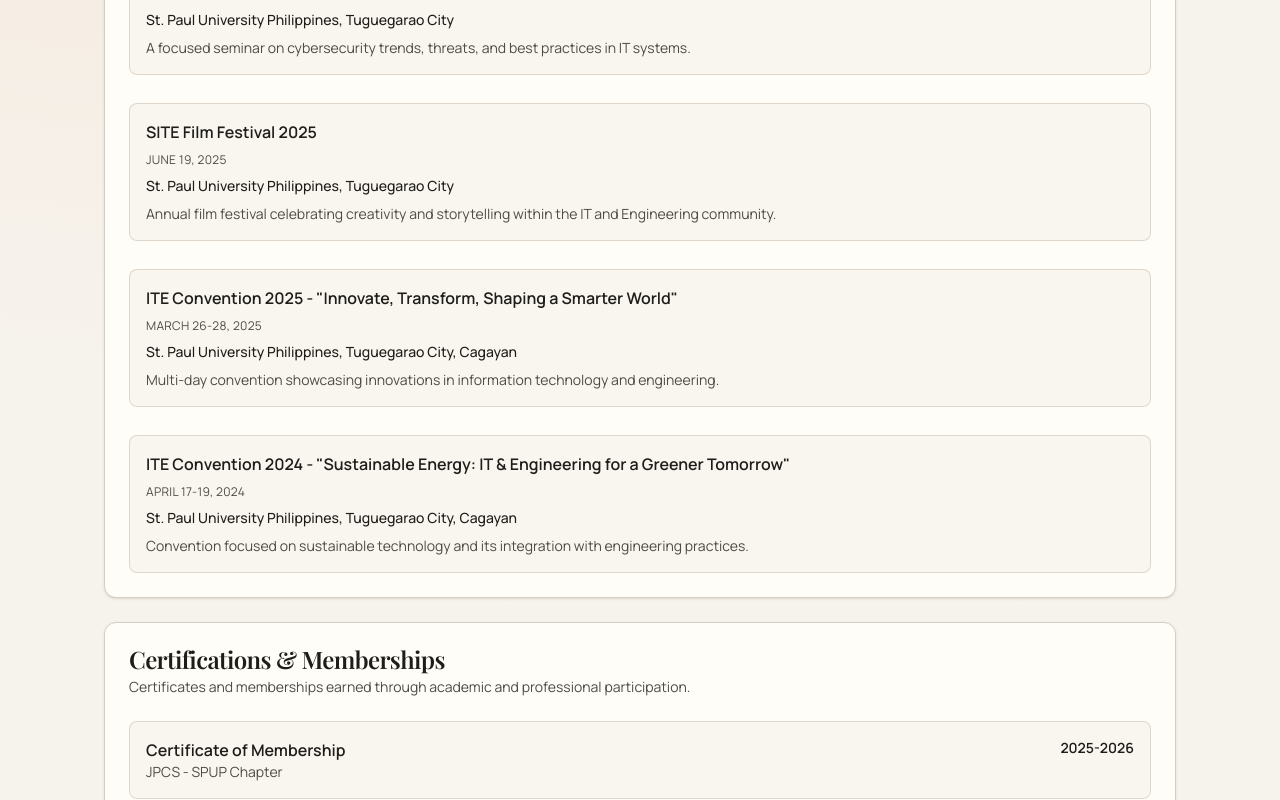
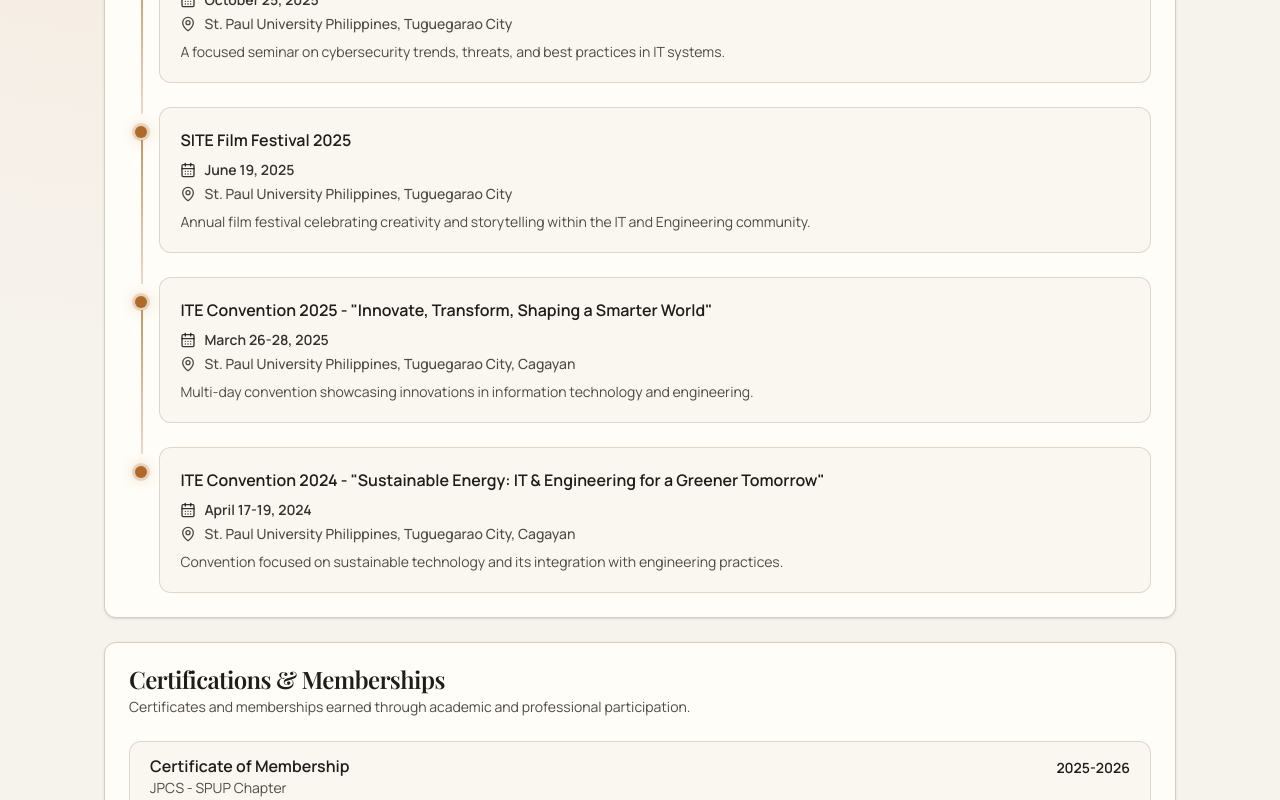
Before and after one commit to emiisushi/cv-website-emiisushi, a Next.js app: page / in a window 1280 px wide. Shown: the part 1380-2180 px from the top of the page. Built offline with nearby package versions, Linux system fonts and the light colour scheme; a web font is replaced by a local one.

Commit message:
style: add timeline visuals for seminars and refine certification cards

```diff
--- a/app/globals.css
+++ b/app/globals.css
@@ -86,6 +86,49 @@
   animation-delay: 520ms;
 }
 
+.timeline-list {
+  padding-left: 1.2rem;
+}
+
+.timeline-item {
+  margin-left: 0.7rem;
+}
+
+.timeline-dot {
+  position: absolute;
+  left: -1.6rem;
+  top: 1.15rem;
+  width: 0.78rem;
+  height: 0.78rem;
+  border-radius: 999px;
+  background: var(--brand);
+  box-shadow:
+    0 0 0 3px color-mix(in oklab, var(--brand), transparent 78%),
+    0 0 14px color-mix(in oklab, var(--brand), transparent 55%);
+}
+
+.timeline-line {
+  position: absolute;
+  left: -1.24rem;
+  top: 2.05rem;
+  bottom: -2.05rem;
+  width: 2px;
+  background: linear-gradient(
+    to bottom,
+    color-mix(in oklab, var(--brand), transparent 30%),
+    color-mix(in oklab, var(--brand), transparent 76%)
+  );
+}
+
+.cert-item {
+  transition: border-color 180ms ease, transform 180ms ease;
+}
+
+.cert-item:hover {
+  border-color: var(--brand);
+  transform: translateY(-1px);
+}
+
 @keyframes enter-up {
   from {
     opacity: 0;
--- a/app/page.tsx
+++ b/app/page.tsx
@@ -1,4 +1,4 @@
-import { Github, Linkedin, Mail, MapPin, Phone } from "lucide-react";
+import { CalendarDays, Github, Linkedin, Mail, MapPin, Phone } from "lucide-react";
 import Image from "next/image";
 
 import { ModeToggle } from "@/components/mode-toggle";
@@ -160,17 +160,30 @@
                 Conference and seminar participation aligned with IT and engineering growth.
               </CardDescription>
             </CardHeader>
-            <CardContent className="space-y-7">
-              {seminarsAndConferences.map((item) => (
-                <article key={`${item.title}-${item.date}`} className="space-y-2 rounded-lg border border-border/80 bg-background/60 p-4">
-                  <h3 className="text-base font-semibold text-foreground">{item.title}</h3>
-                  <p className="text-xs uppercase tracking-wide text-muted-foreground">
-                    {item.date}
-                  </p>
-                  <p className="text-sm font-medium text-[--brand]">{item.location}</p>
-                  <p className="text-sm text-muted-foreground">{item.description}</p>
-                </article>
-              ))}
+            <CardContent>
+              <div className="timeline-list space-y-6">
+                {seminarsAndConferences.map((item, index) => (
+                  <article
+                    key={`${item.title}-${item.date}`}
+                    className="timeline-item relative rounded-xl border border-border/80 bg-background/55 p-4 md:p-5"
+                  >
+                    <span className="timeline-dot" aria-hidden="true" />
+                    <h3 className="text-base font-semibold text-foreground">{item.title}</h3>
+                    <p className="mt-2 flex items-center gap-2 text-sm font-semibold text-foreground/90">
+                      <CalendarDays className="h-4 w-4 text-[--brand]" />
+                      {item.date}
+                    </p>
+                    <p className="mt-1 flex items-center gap-2 text-sm font-medium text-muted-foreground">
+                      <MapPin className="h-4 w-4 text-[--brand]" />
+                      {item.location}
+                    </p>
+                    <p className="mt-2 text-sm text-muted-foreground">{item.description}</p>
+                    {index !== seminarsAndConferences.length - 1 ? (
+                      <span className="timeline-line" aria-hidden="true" />
+                    ) : null}
+                  </article>
+                ))}
+              </div>
             </CardContent>
           </Card>
         </section>
@@ -187,13 +200,13 @@
               {certificationsMemberships.map((item) => (
                 <article
                   key={`${item.title}-${item.subtitle}-${item.year}`}
-                  className="flex items-start justify-between gap-4 rounded-lg border border-border/80 bg-background/60 p-4"
+                  className="cert-item flex items-start justify-between gap-4 rounded-xl border border-border/80 bg-background/55 px-4 py-3 md:px-5"
                 >
                   <div>
                     <h3 className="text-base font-semibold text-foreground">{item.title}</h3>
                     <p className="text-sm text-muted-foreground">{item.subtitle}</p>
                   </div>
-                  <p className="whitespace-nowrap text-sm font-semibold text-[--brand]">
+                  <p className="whitespace-nowrap pt-1 text-sm font-semibold text-[--brand]">
                     {item.year}
                   </p>
                 </article>
```
